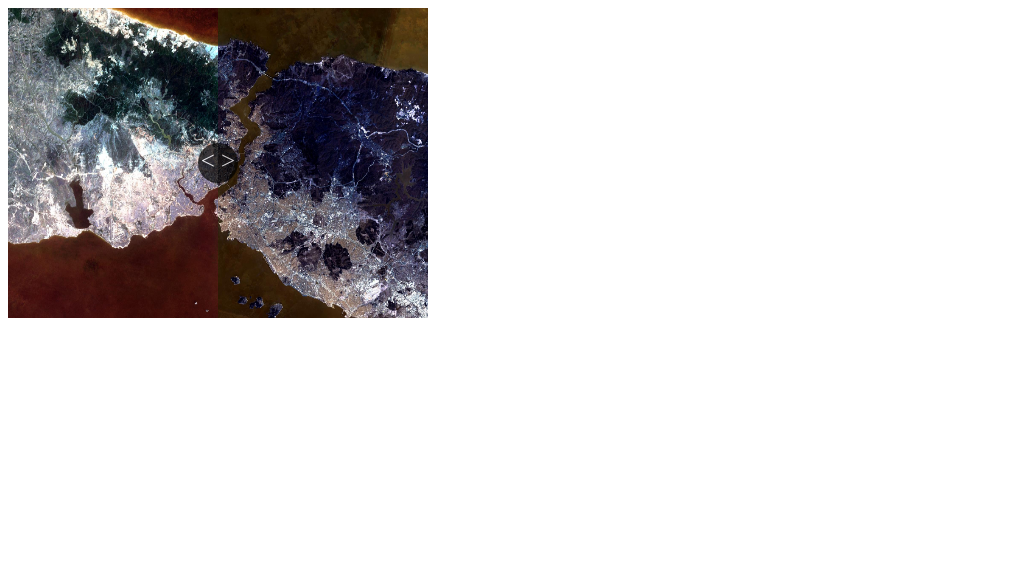
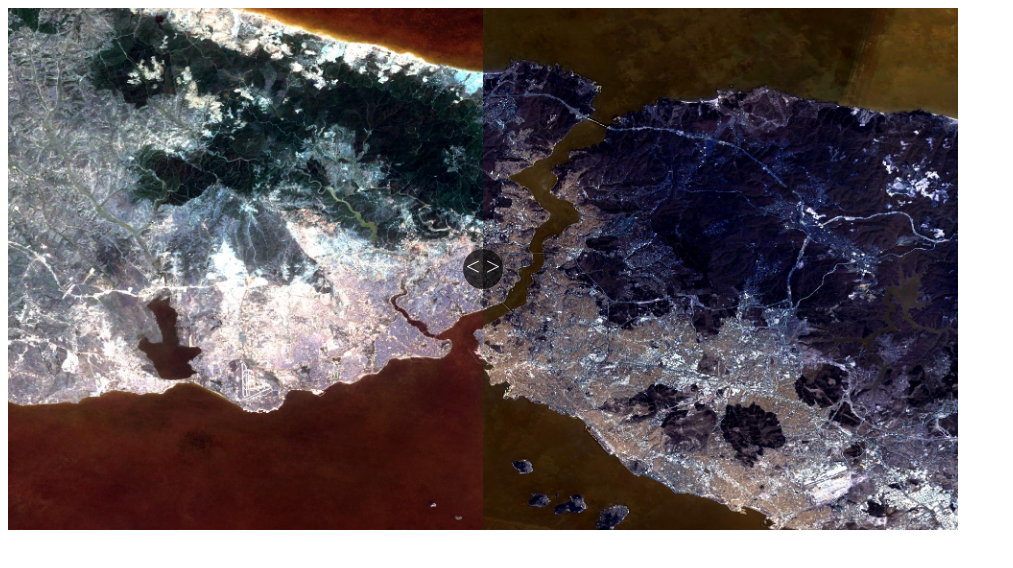
Before and after one commit to geolily/istanbul, a plain HTML site: page index.html in a window 1280 px wide. Shown: the whole page, without its empty margins (0-1013 px from the left). Drawn offline with Linux system fonts and the light colour scheme.

Commit message:
Update index.html

```diff
--- a/index.html
+++ b/index.html
@@ -44,10 +44,10 @@
 
   <div class="img-comp-container" >
     <div class="img-comp-img">
-      <img src="images/GEE_Istanbul_19.jpeg" width="420" height="310">
+      <img src="images/GEE_Istanbul_19.jpeg" width="949.92" height="522.24">
     </div>
     <div class="img-comp-img img-comp-overlay">
-      <img src="images/GEE_Istanbul_89.jpeg" width="420" height="310">
+      <img src="images/GEE_Istanbul_89.jpeg" width="949.92" height="522.24">
     </div>
   </div>
 
```
